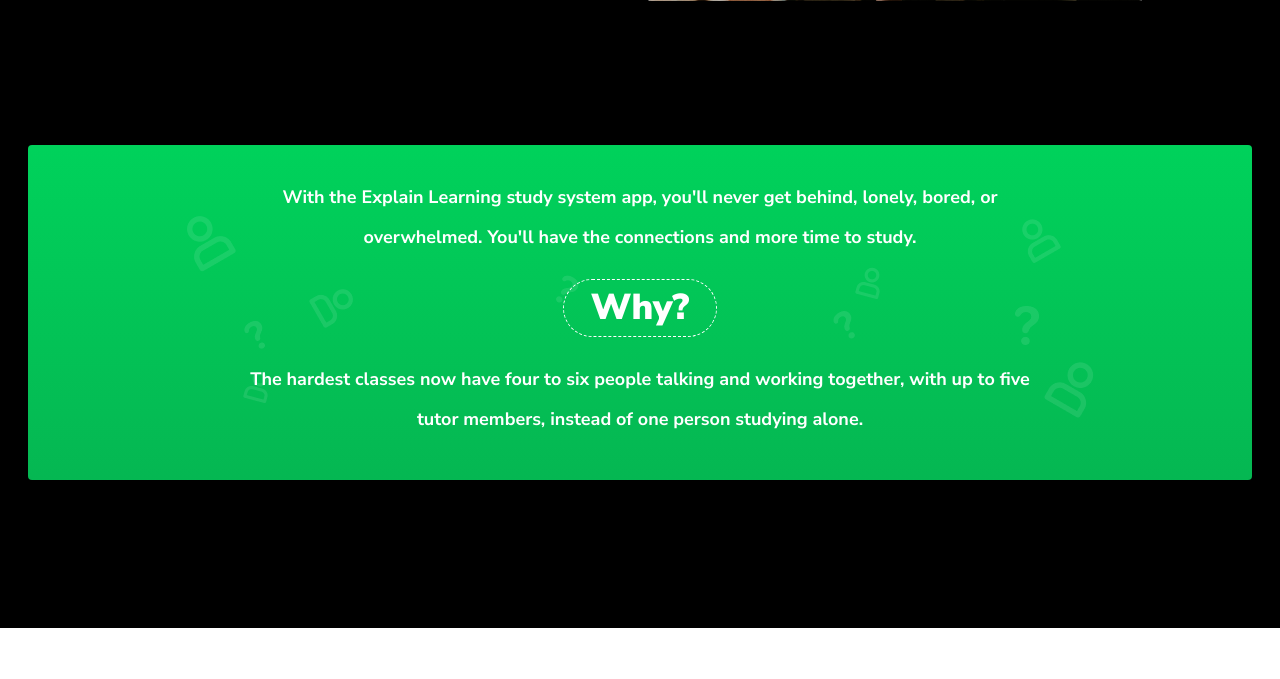
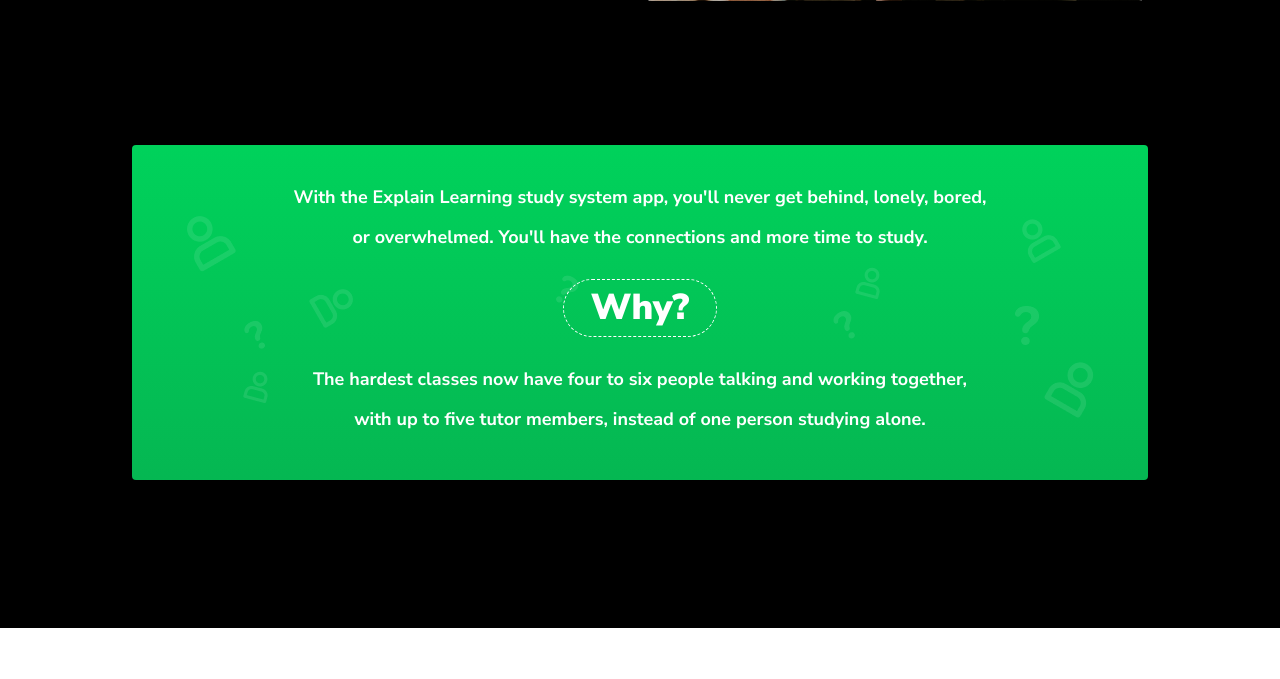
Before and after one commit to Exib1t/Explain-Learning, a PHP site: page / in a window 1280 px wide. Shown: the part 5403-6082 px from the top of the page. Run offline with PHP 8.4, Linux system fonts and the light colour scheme; style sheets or scripts are compiled from the project's sources.

Commit message:
small fixes

```diff
--- a/dev/src/sass/_sprites.scss
+++ b/dev/src/sass/_sprites.scss
@@ -11,9 +11,9 @@
 // $spritesheet: width height image $spritesheet-sprites;
 $spritesheet-width: 0px;
 $spritesheet-height: 0px;
-$spritesheet-image: '../img/spritesheet.png?1656278479332';
+$spritesheet-image: '../img/spritesheet.png?1656316727147';
 $spritesheet-sprites: ();
-$spritesheet: (0px, 0px, '../img/spritesheet.png?1656278479332', $spritesheet-sprites, );
+$spritesheet: (0px, 0px, '../img/spritesheet.png?1656316727147', $spritesheet-sprites, );
 
 // The provided mixins are intended to be used with the array-like variables
 //
--- a/dev/src/sass/blocks/_b-contentReasons.scss
+++ b/dev/src/sass/blocks/_b-contentReasons.scss
@@ -8,6 +8,8 @@
 .b-contentReasons {
   display: flex;
   flex-direction: column;
+  justify-content: center;
+  align-items: center;
   box-sizing: border-box;
   max-width: 1264px;
   width: 100%;
@@ -25,9 +27,10 @@
     align-items: center;
     box-sizing: border-box;
     width: 100%;
+    max-width: 1016px;
     padding: 32px 20px 41px 20px;
     margin: 0;
-    background: url('../assets/img/blocks/contentReasons/ReasonsBG_2.png'), url('../../assets/img/blocks/contentReasons/ReasonsBG.png'),
+    background: url('../../assets/img/blocks/contentReasons/ReasonsBG_2.png'), url('../../assets/img/blocks/contentReasons/ReasonsBG.png'),
     $BGgreenGradient;
     background-repeat: no-repeat;
     background-position: center;
@@ -49,7 +52,7 @@
     padding: 0;
     margin: 0;
     width: 100%;
-    max-width: 808px;
+    max-width: 695px;
 
     @media screen and (max-width: 460px) {
       font-size: 14px;
```
